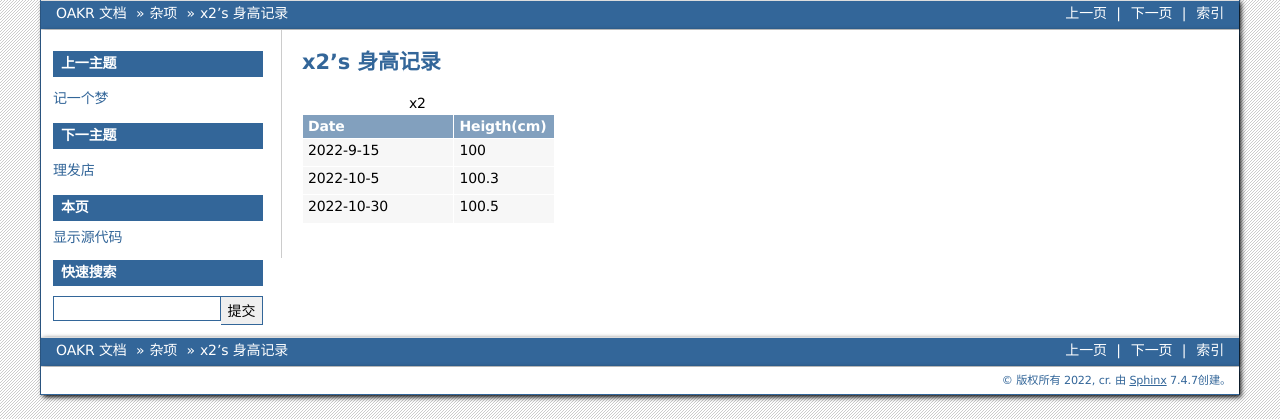
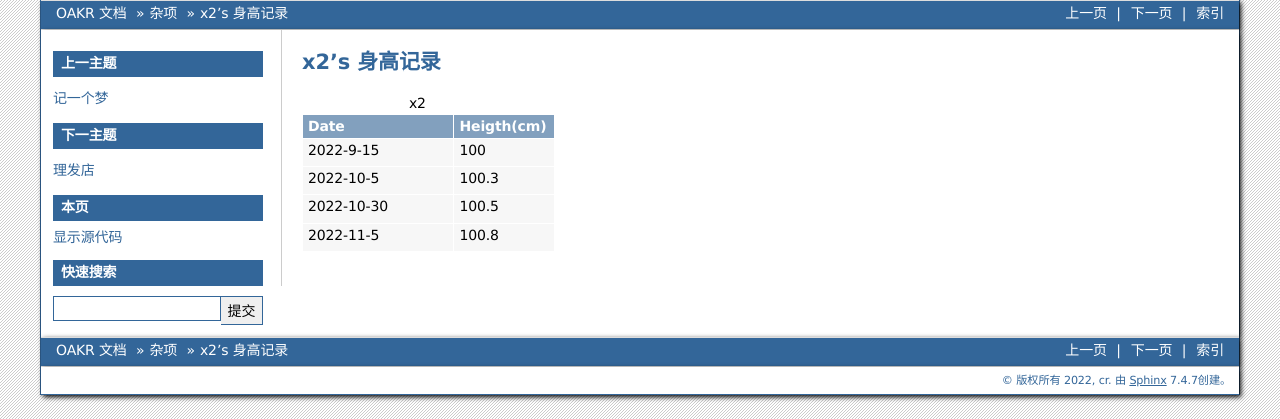
Before and after one commit to cruiurc/cruiurc.github.io, a Sphinx documentation site: the page built from source/miscellaneous/heigth.rst, in a window 1280 px wide. Shown: the top 419 px of the page. Built offline with Sphinx 7.4.7, drawn with Linux system fonts in a browser that asks for light colours.

Commit message:
20221111 work

```diff
--- a/source/miscellaneous/heigth.rst
+++ b/source/miscellaneous/heigth.rst
@@ -8,3 +8,4 @@ x2's 身高记录
     2022-9-15, 100
     2022-10-5, 100.3
     2022-10-30, 100.5
+    2022-11-5, 100.8
```
